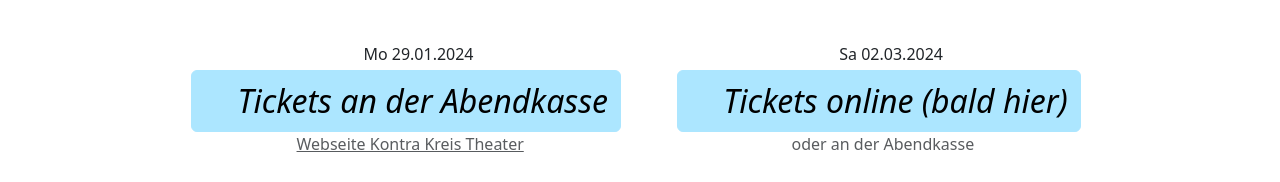
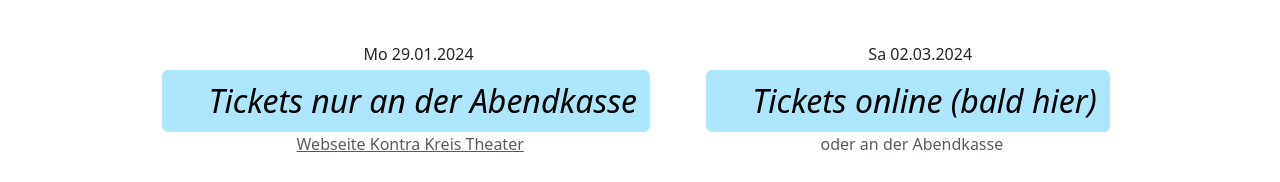
Before and after one commit to 1-alex98/kurfuerstliches-hoftheather-bonn, a website: page index.html in a window 1280 px wide. Shown: the part 2180-2362 px from the top of the page. Drawn offline with nearby package versions, Linux system fonts and the light colour scheme; some icons are missing; a web font is replaced by a local one.

Commit message:
update info

```diff
--- a/index.html
+++ b/index.html
@@ -24,7 +24,7 @@
         <div class="safe-padding d-flex flex-row flex-lg-column flex-wrap justify-content-center align-items-center flex-grow-1 gap-5 mt-5" style="min-width: 15rem">
             <div class="d-flex flex-column justify-content-center align-items-center">
                 <p class="text-light mb-1"><i class="bi bi-calendar-event"></i> Mo 29.01.2024</p>
-                <p class="text-light mb-1"><i class="bi bi-clock"></i> 20:00</p>
+                <p class="text-light mb-1"><i class="bi bi-clock"></i> 20:00 (19:30 Einlass)</p>
                 <p class="text-light mb-1"><i class="bi bi-geo-alt-fill"></i> <a href="https://maps.app.goo.gl/RxTykKNFGiJHMwmZ8">Contra Kreis</a></p>
             </div>
             <div  class="d-flex flex-column justify-content-center align-items-center">
@@ -113,9 +113,7 @@
 
                 <div class="d-flex flex-column justify-content-start align-items-center">
                     <p class="mb-1"><i class="bi bi-calendar-event"></i> Mo 29.01.2024</p>
-                    <a href="https://www.contra-kreis-theater.de/theater-archiv/hin-zum-licht/">
-                        <button class="btn fs-2 btn-primary me-2" style="font-size:0.875em;" type="button"><i class="bi bi-ticket-perforated"> Tickets an der Abendkasse</i></button>
-                    </a>
+                    <button class="btn fs-2 btn-primary me-2" style="font-size:0.875em;" type="button"><i class="bi bi-ticket-perforated"> Tickets nur an der Abendkasse</i></button>
                     <a href="https://www.contra-kreis-theater.de/theater-archiv/hin-zum-licht/" class="text-muted">
                         <p class="text-muted fs-6">Webseite Kontra Kreis Theater</p>
                     </a>
```
